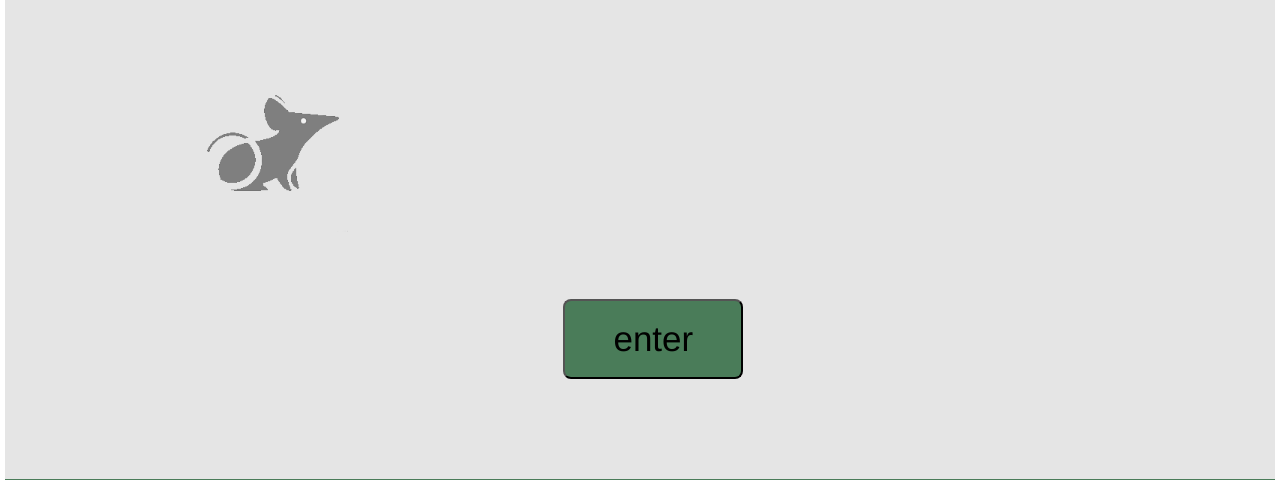
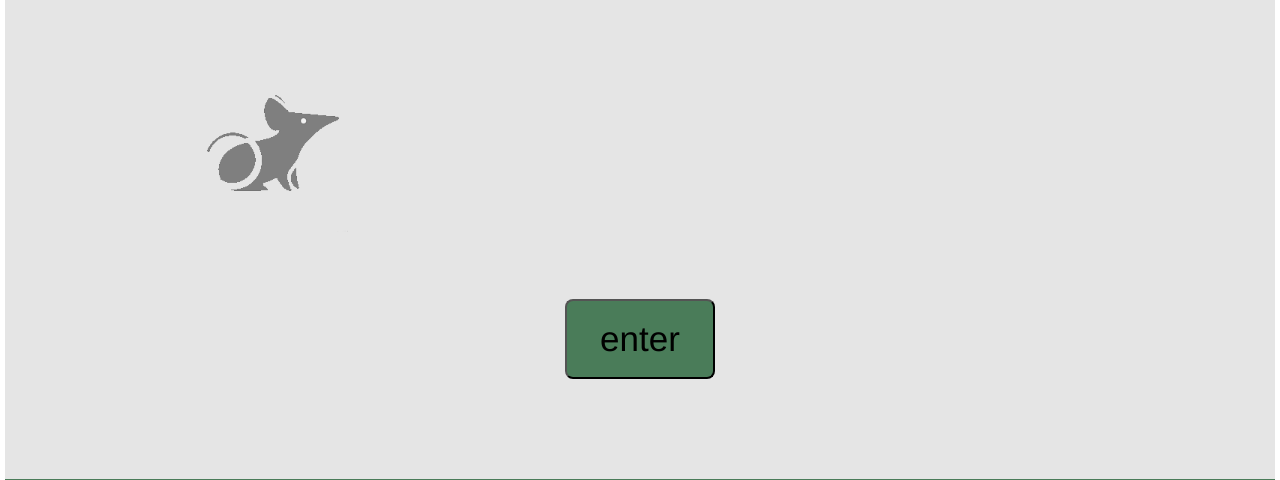
Before and after one commit to abdulamaher/covid_evolutioanry_analysis, a Flask app: page / in a window 1280 px wide. Shown: the part 1562-2042 px from the top of the page. Run offline with Flask 2, Linux system fonts and the light colour scheme; some libraries are stand-ins or nearby versions.

Commit message:
Centered 'enter' button.

```diff
--- a/web/static/css/main.css
+++ b/web/static/css/main.css
@@ -89,7 +89,7 @@ body {
     }
 
 .button {
-    width: 180px;
+    width: 150px;
     height: 80px;
     padding: 10px 16px 10px 16px;
     transition: 0.3s;
--- a/web/templates/home_page.html
+++ b/web/templates/home_page.html
@@ -30,7 +30,7 @@
 			</div>
 			<div class="home_select_submit row">
 				<div class="col-lg-5"> </div>
-				<div class="col-lg-2">
+				<div class="col-lg-2 align-self-center" style="text-align: center">
 					<button class="button" onclick="getResultClickHandler(this)"> enter </button>
 				</div>
 			</div>
```
